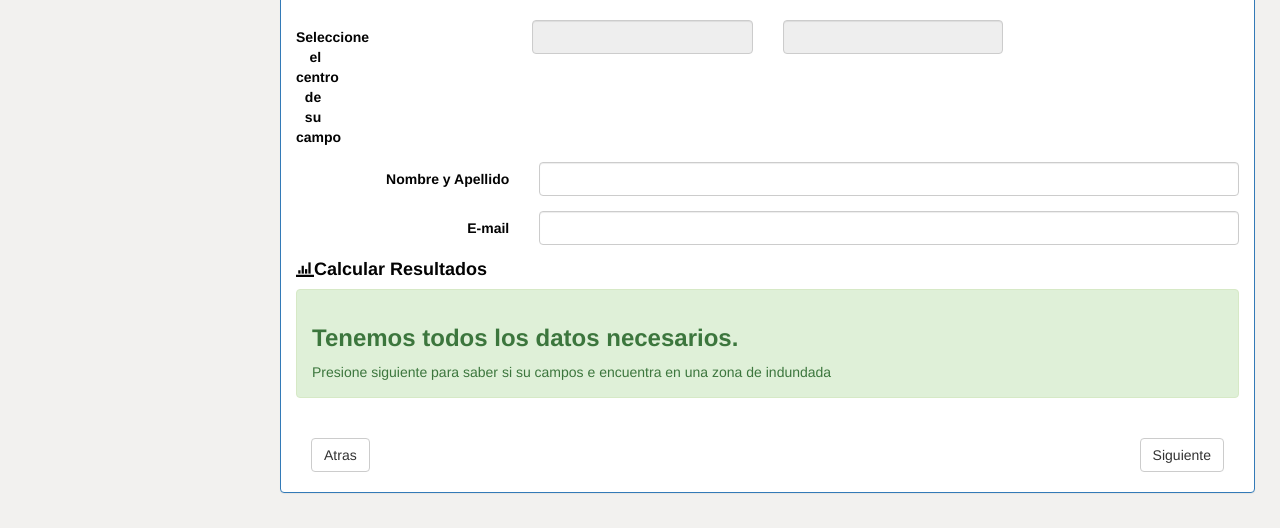
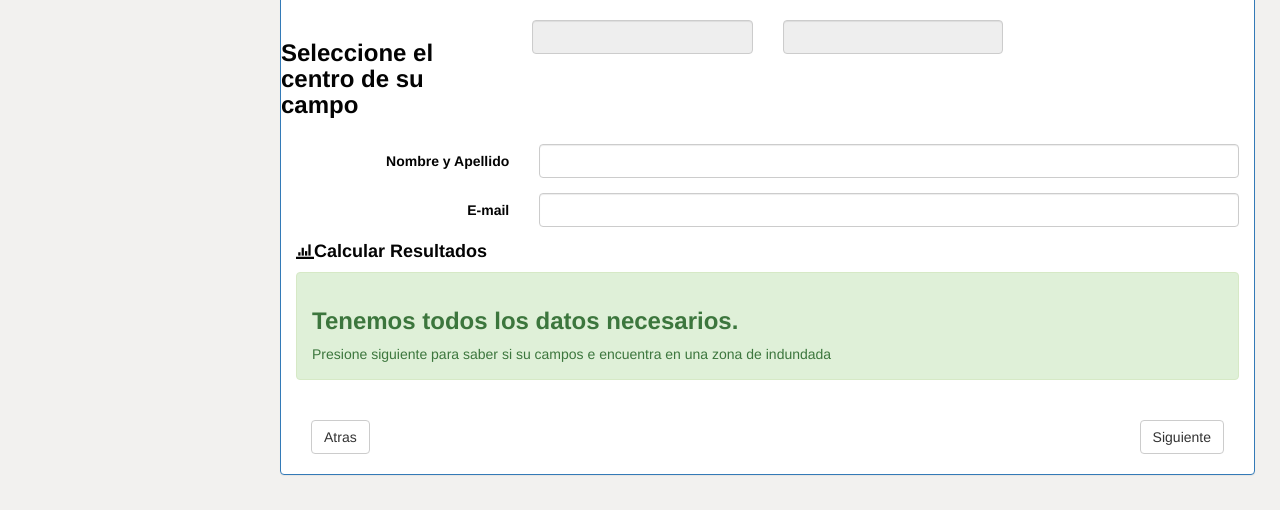
Before and after one commit to jcabdala/atlantisapp, a Django app: page / in a window 1280 px wide. Shown: the part 522-1050 px from the top of the page. Run offline with Django 3.2, Linux system fonts and the light colour scheme; parts of the project's set-up code (start-up, migrations or seed data) failed here and were passed over; some libraries are stand-ins or nearby versions; some web fonts are replaced.

Commit message:
correcciones

```diff
--- a/atlantis/front/views.py
+++ b/atlantis/front/views.py
@@ -33,7 +33,7 @@ def calcular(request, *args, **kwargs):
 
             if dic["rows"][0]:
                 status = "danger"
-                zone = "A sufrido una inundacion "
+                zone = "Ha sufrido una inundacion "
             else:
                 zone = "No a sufrido una inundacion "
                 status = "success"
--- a/atlantis/templates/index.html
+++ b/atlantis/templates/index.html
@@ -96,7 +96,7 @@
                   <div class="form-group">
                     <div class="row">
                       <div class="col-lg-3 col-md-3 col-sm-3 col-xs-3">
-                        <label class="col-lg-3 control-label">Seleccione el centro de su campo</label>
+                        <h3>Seleccione el centro de su campo</h1>
                       </div>
                       <div class="col-lg-3 col-md-3 col-sm-3 col-xs-3">
                         <input step="any" type="number" class="form-control left-icon" name={{form.lat.name}} id="{{form.lat.id_for_label}}"  disabled>
```
